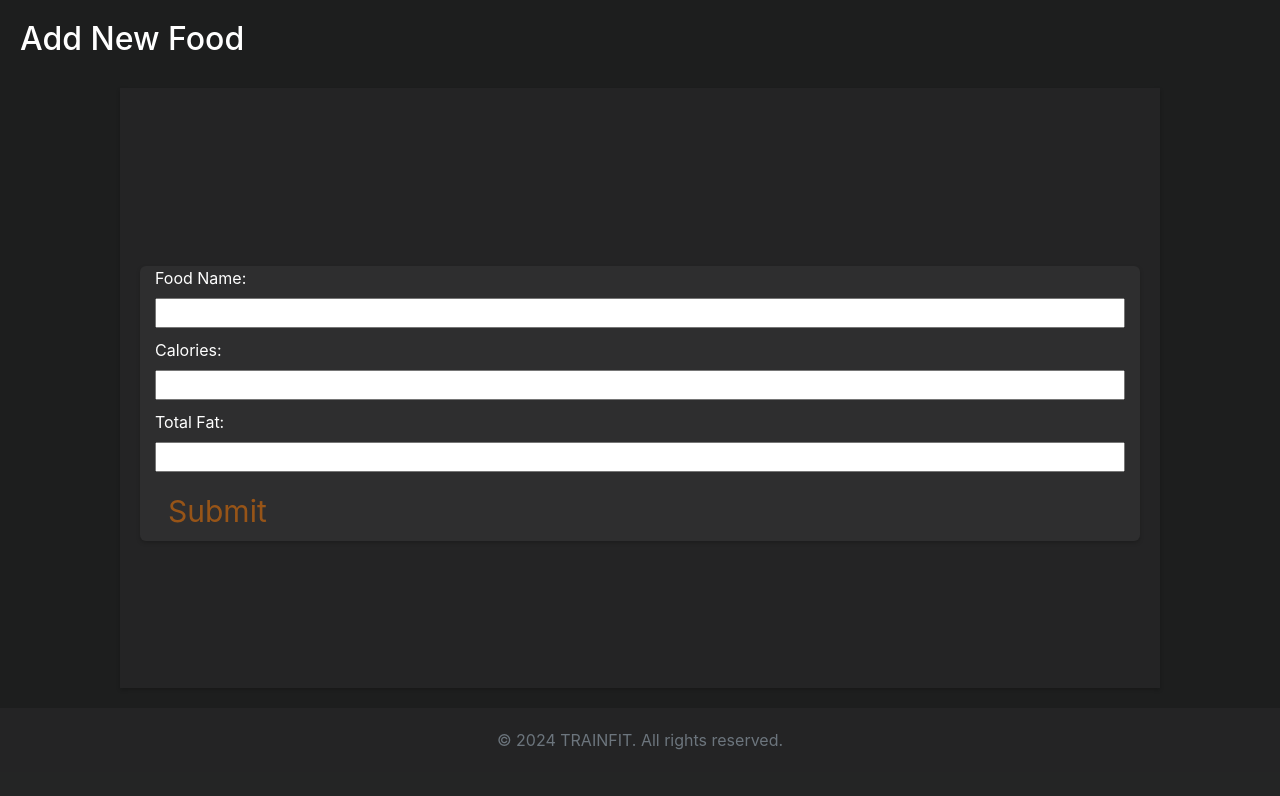
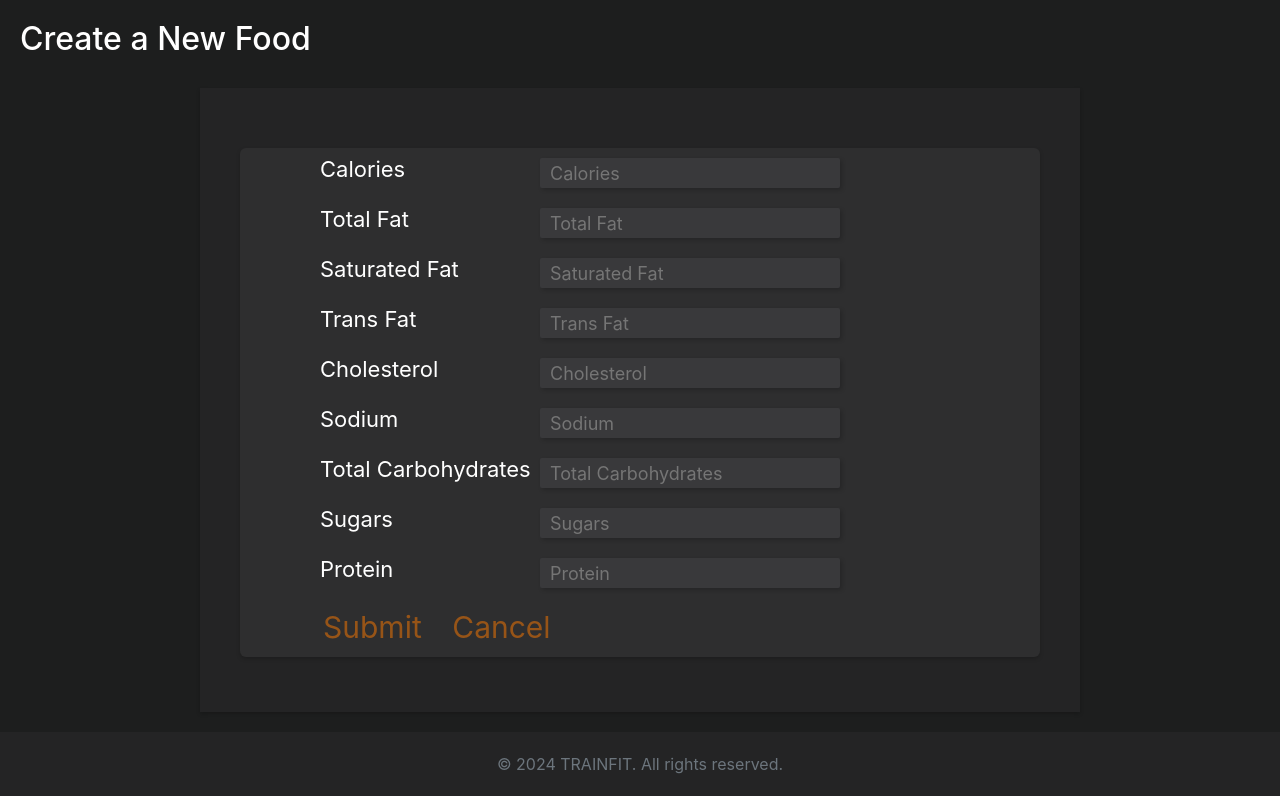
Before and after one commit to Cj-6/TrainFit, a Flask app: page /createFood in a window 1280 px wide. Shown: the part 58-854 px from the top of the page. Before the commit the page ends 808 px from the top, so only its background shows below. Run offline with Flask 3, Linux system fonts and the light colour scheme; some libraries are stand-ins or nearby versions.

Commit message:
added some of the page routing and setting up for database

```diff
--- a/app.py
+++ b/app.py
@@ -149,3 +149,19 @@ def show_my_foods():
 @app.get('/createFood')
 def create_food():
     return render_template('createFood.html')
+
+@app.post('/createFoodPost')
+def create_food_post():
+    name = request.form.get('name')
+    calories = request.form.get('calories')
+    total_fat = request.form.get('total-fat')
+    saturated_fat = request.form.get('saturated-fat')
+    trans_fat = request.form.get('trans-fat')
+    cholesterol = request.form.get('cholesterol')
+    sodium = request.form.get('sodium')
+    carbohydrates = request.form.get('carbohydrates')
+    sugars = request.form.get('sugars')
+    protein = request.form.get('protein')
+
+
+    return render_template('myFoods.html')
--- a/static/css/styles.css
+++ b/static/css/styles.css
@@ -248,15 +248,15 @@ footer {
     justify-content: center;
     background-color: #242425;
     margin: 20px auto;
-    padding: 20px;
+    padding: 40px;
     width: fit-content;
     box-shadow: 0 2px 4px rgba(0, 0, 0, 0.2);
 }
 
 .info-container {
     background-color: #2e2e2f;
-    margin: 30px auto 0;
-    min-width: 1000px;
+    margin: 15px auto;
+    min-width: 800px;
     border-radius: 6px;
     box-shadow: 0 2px 4px rgba(0, 0, 0, 0.2);
     white-space: nowrap;
@@ -340,7 +340,9 @@ label[for="servings"] {
     display: flex;
     flex-direction: column;
     min-width: 500px;
-    min-height: 600px;
+    min-height: 200px;
+    position: relative;
+
 }
 
 .top-container {
@@ -494,26 +496,51 @@ label[for="servings"] {
 .button-container {
     display: flex;
     justify-content: center;
-
     gap: 30px;
 }
 
-
-/* Style for the submit button */
 .submit-btn {
     margin: 0 auto;
 }
 
-/* Style for the inputs */
-input {
-    display: block;
-    width: 100%;
-    margin-bottom: 10px;
-    /* Adjust as needed */
+#create-food-container {
+    display: flex;
+    flex-direction: column;
+    align-items: center;
+    justify-content: center;
+    margin-top: 20px;
 }
 
 
+.input-container {
+    display: flex;
+    align-items: center;
+    width: 50vw;
+    height: 100%;
+    box-sizing: border-box;
+    margin: 0 10px;
+}
 
+.food-input-label {
+    width: 100px;
+    text-align: left;
+    font-size: 22px;
+}
+
+.input-container input[type="text"] {
+    margin: 10px auto;
+    background-color: #39393b;
+    width: 300px;
+    height: 30px;
+    font-size: 18px;
+    border: none;
+    outline: none;
+    padding: 0;
+    border-radius: 2px;
+    box-shadow: 2px 2px 4px rgba(0, 0, 0, 0.2);
+    color: #fff;
+    padding: 0 10px;
+}
 
 /* --------------------------addFood.html styling ------------------------- */
 
--- a/templates/createFood.html
+++ b/templates/createFood.html
@@ -1,21 +1,58 @@
 {% extends "_layout.html" %}
 {% block content %}
-<h1 class="page-title">Add New Food</h1>
+<h1 class="page-title">Create a New Food</h1>
 <div class="parent-container">
-    <div class="container info-container">
-        <form action="/addNewFood" method="post">
-            <label for="food-name">Food Name:</label>
-            <input type="text" id="food-name" name="food-name" required>
+    <div class=" info-container" id="create-food-container">
+        <form action="/createFoodPost" method="post" class="create-food-form">
+            <div class="input-group input-container">
+                <label for="calories" class="food-input-label">Calories</label>
+                <input type="text" id="calories" name="calories" placeholder="Calories">
+            </div>
 
-            <label for="calories">Calories:</label>
-            <input type="number" id="calories" name="calories" required>
+            <div class="input-group input-container">
+                <label for="total-fat" class="food-input-label">Total Fat</label>
+                <input type="text" id="total-fat" name="total-fat" placeholder="Total Fat">
+            </div>
 
-            <label for="total-fat">Total Fat:</label>
-            <input type="number" id="total-fat" name="total-fat" required>
+            <div class="input-group input-container">
+                <label for="saturated-fat" class="food-input-label">Saturated Fat</label>
+                <input type="text" id="saturated-fat" name="saturated-fat" placeholder="Saturated Fat">
+            </div>
 
-            <!-- Add more fields as needed -->
+            <div class="input-group input-container">
+                <label for="trans-fat" class="food-input-label">Trans Fat</label>
+                <input type="text" id="trans-fat" name="trans-fat" placeholder="Trans Fat">
+            </div>
 
-            <button type="submit" class="btn submit-btn">Submit</button>
+            <div class="input-group input-container">
+                <label for="cholesterol" class="food-input-label">Cholesterol</label>
+                <input type="text" id="cholesterol" name="cholesterol" placeholder="Cholesterol">
+            </div>
+
+            <div class="input-group input-container">
+                <label for="sodium" class="food-input-label">Sodium</label>
+                <input type="text" id="sodium" name="sodium" placeholder="Sodium">
+            </div>
+
+            <div class="input-group input-container">
+                <label for="carbohydrates" class="food-input-label">Total Carbohydrates</label>
+                <input type="text" id="carbohydrates" name="carbohydrates" placeholder="Total Carbohydrates">
+            </div>
+
+            <div class="input-group input-container">
+                <label for="sugars" class="food-input-label">Sugars</label>
+                <input type="text" id="sugars" name="sugars" placeholder="Sugars">
+            </div>
+
+            <div class="input-group input-container">
+                <label for="protein" class="food-input-label">Protein</label>
+                <input type="text" id="protein" name="protein" placeholder="Protein">
+            </div>
+
+            <div class="button-group">
+                <button type="submit" class="btn submit-btn">Submit</button>
+                <button type="button" class="btn cancel-btn" onclick="window.history.back();">Cancel</button>
+            </div>
         </form>
     </div>
 </div>
--- a/templates/myFoods.html
+++ b/templates/myFoods.html
@@ -14,7 +14,7 @@
 </div>
 <div class="button-container">
 
-    <a href="/foodInfo" class="btn go-back-btn">Go Back</a>
+    <button type="button" class="btn cancel-btn" onclick="window.history.back();">Go Back</button>
     <form action="/createFood" method="get">
         <button type="submit" class="btn create-food-btn">Create Food Item</button>
     </form>
```
